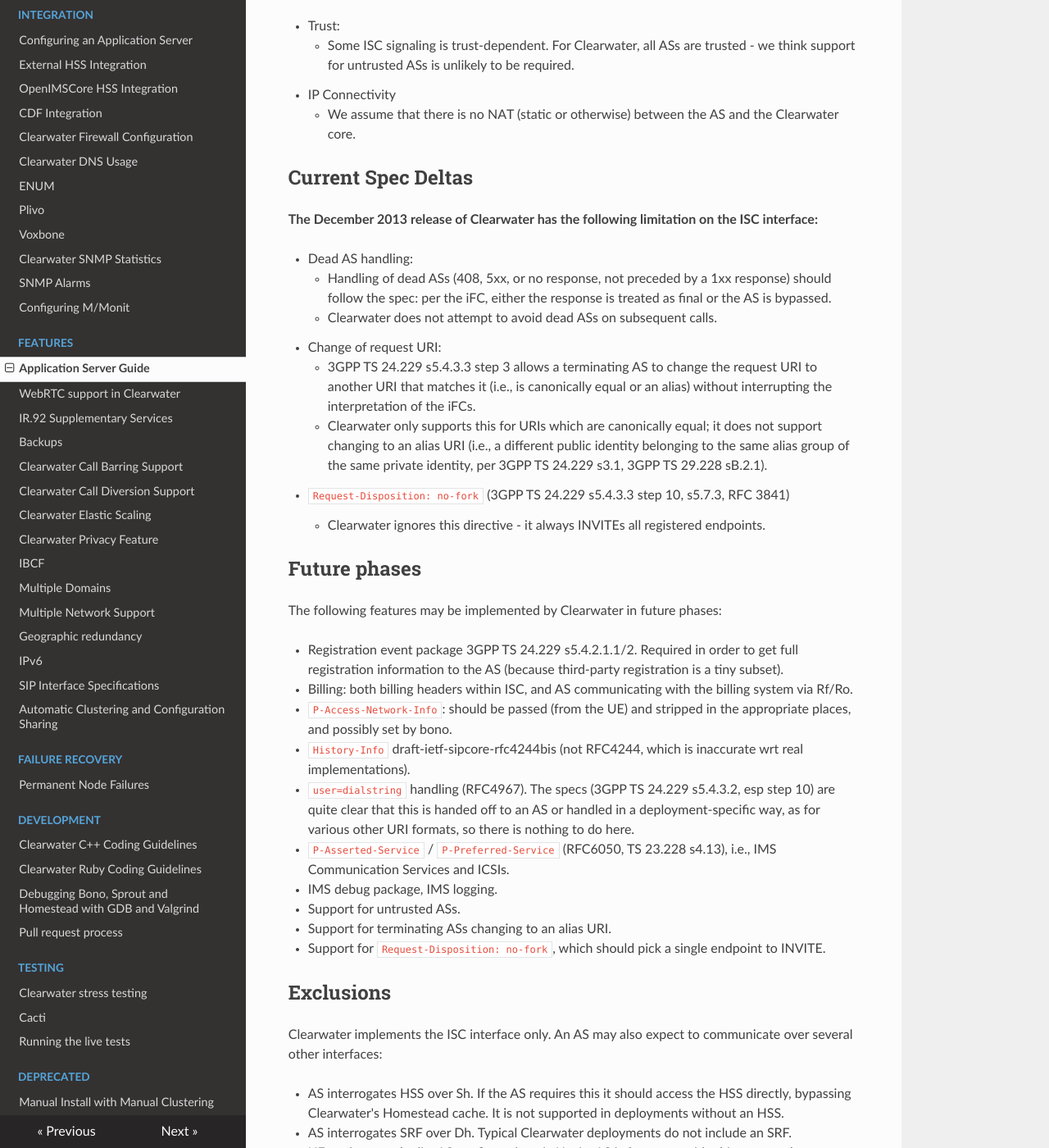
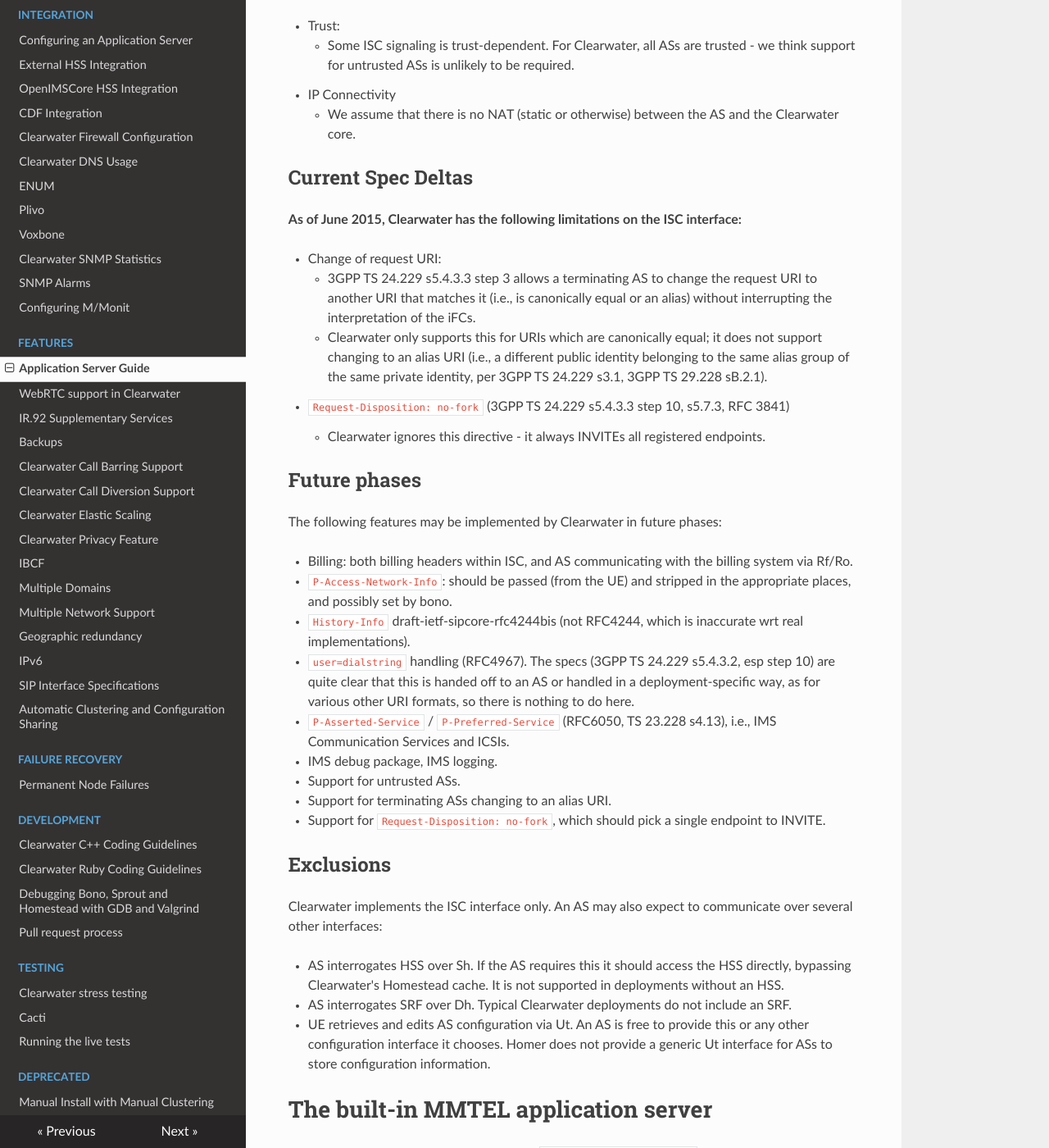
Before and after one commit to Metaswitch/clearwater-readthedocs, an MkDocs documentation site: the page built from docs/Application_Server_Guide.md, in a window 1280 px wide and 1400 px high, scrolled down 1855 px. Shown: the whole window at 82% size. Built offline with MkDocs 1.6.1, drawn with Linux system fonts in a browser that asks for light colours; nearby versions of some CDN libraries; old or Windows-style settings are respelled for this version of MkDocs.

Commit message:
Update ISC restrictions

```diff
--- a/docs/Application_Server_Guide.md
+++ b/docs/Application_Server_Guide.md
@@ -52,11 +52,8 @@ Points of Note
 Current Spec Deltas
 -------------------
 
-**The December 2013 release of Clearwater has the following limitation on the ISC interface:**
+**As of June 2015, Clearwater has the following limitations on the ISC interface:**
 
- * Dead AS handling:
-     * Handling of dead ASs (408, 5xx, or no response, not preceded by a 1xx response) should follow the spec: per the iFC, either the response is treated as final or the AS is bypassed.
-     * Clearwater does not attempt to avoid dead ASs on subsequent calls.
  * Change of request URI:
      * 3GPP TS 24.229 s5.4.3.3 step 3 allows a terminating AS to change the request URI to another URI that matches it (i.e., is canonically equal or an alias) without interrupting the interpretation of the iFCs.
      * Clearwater only supports this for URIs which are canonically equal; it does not support changing to an alias URI (i.e., a different public identity belonging to the same alias group of the same private identity, per 3GPP TS 24.229 s3.1, 3GPP TS 29.228 sB.2.1).
@@ -68,7 +65,6 @@ Future phases
 
 The following features may be implemented by Clearwater in future phases:
 
- * Registration event package 3GPP TS 24.229 s5.4.2.1.1/2. Required in order to get full registration information to the AS (because third-party registration is a tiny subset).
  * Billing: both billing headers within ISC, and AS communicating with the billing system via Rf/Ro.
  * `P-Access-Network-Info`: should be passed (from the UE) and stripped in the appropriate places, and possibly set by bono.
  * `History-Info` draft-ietf-sipcore-rfc4244bis (not RFC4244, which is inaccurate wrt real implementations).
```
